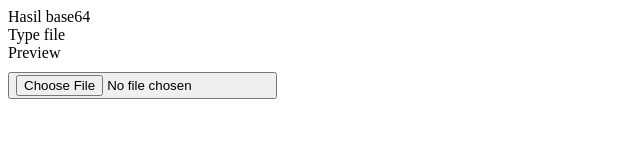
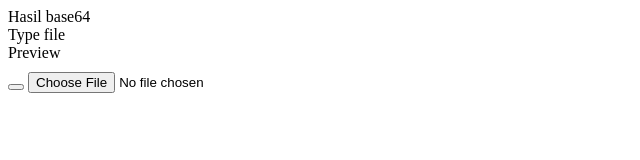
Before and after one commit to titounnes/upload-file-base64, a plain HTML site: page index.html in a window 1280 px wide. Shown: the whole page, without its empty margins (0-640 px from the left). Drawn offline with nearby package versions, Linux system fonts and the light colour scheme.

Commit message:
Update index.html

```diff
--- a/index.html
+++ b/index.html
@@ -5,7 +5,7 @@
     <div id="preview">Preview</div>
 		<form action="" target="uploadFrame" class="form-horizontal" role="form" id="upload" enctype="multipart/form-data" method="post" accept-charset="utf-8">
     <div class="box box-header box-info" style="height:60px;margin-bottom:0px;padding-top:10px;background-color:#fff">
-    <button id="uploadBtn" class="btn btn-default btn-ajax-upload pull-right" >
+	    <button id="uploadBtn" class="btn btn-default btn-ajax-upload pull-right" ></button>
     <input type="file" name="userfile" value="" title="0" id="userfile" class="form-control" placeholder="0"  />
     </form>
     <script src="https://code.jquery.com/jquery-3.1.1.slim.min.js"  integrity="sha256-/SIrNqv8h6QGKDuNoLGA4iret+kyesCkHGzVUUV0shc="
```
